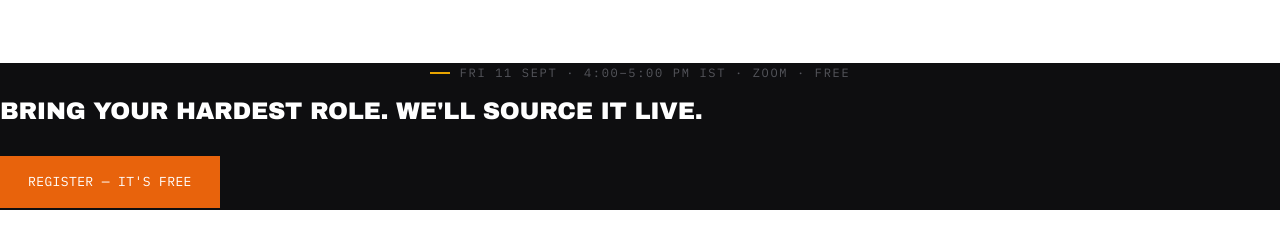
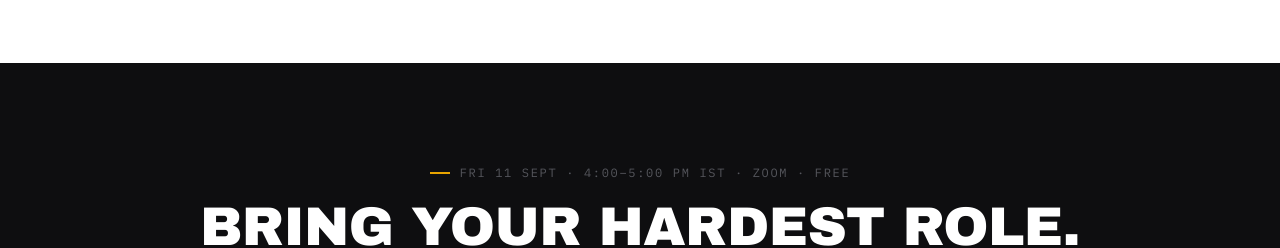
Before and after one commit to rajdeori2019/iamarecruiter-site, a website: page public/event.html in a window 1280 px wide. Shown: the part 4063-4311 px from the top of the page. Drawn offline with nearby package versions, Linux system fonts and the light colour scheme.

Commit message:
Fix unstyled cta-band on event page

```diff
--- a/public/event.html
+++ b/public/event.html
@@ -81,6 +81,10 @@
   @media (max-width:820px){ .ev-grid{ grid-template-columns:1fr; } }
 
   .cta-band .btn--accent{ background:var(--ev-accent); border-color:var(--ev-accent); color:#fff; }
+  .cta-band{ text-align:center; padding:100px 24px; }
+  .cta-band h2{ font-size:clamp(2rem,5vw,3.4rem); }
+  .cta-band p{ margin-top:16px; color:inherit; opacity:.72; max-width:520px; margin-left:auto; margin-right:auto; }
+  .cta-band .hero__cta{ justify-content:center; margin-top:32px; }
 </style>
 </head>
 <body>
```
